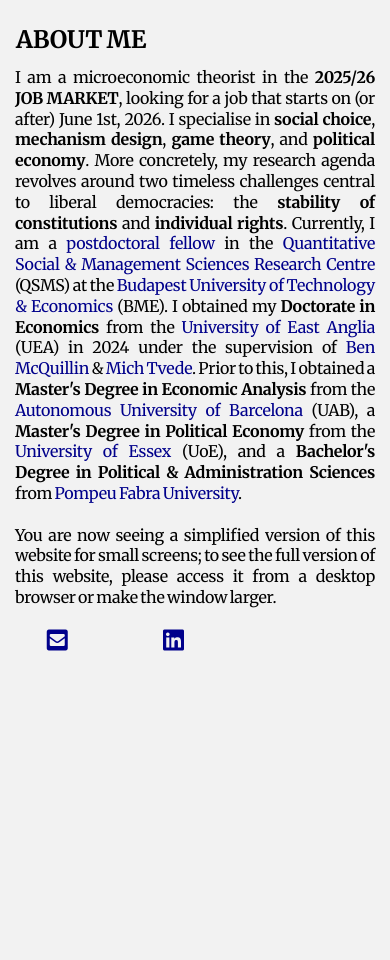
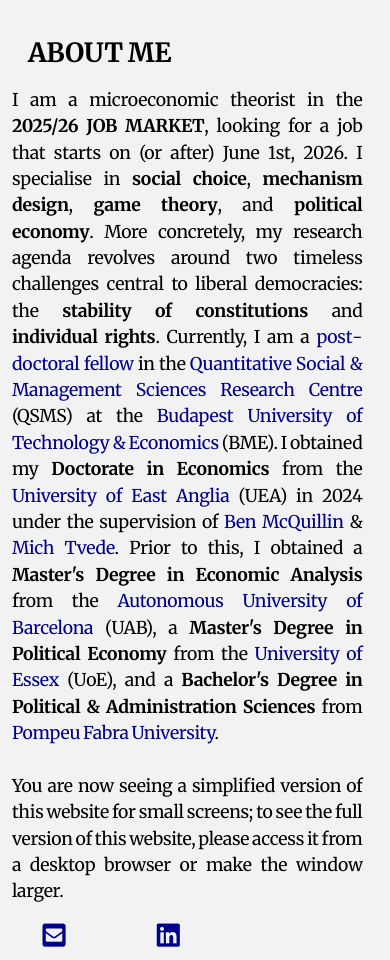
Before and after one commit to HectorHermidaRivera/hectorhermidarivera.github.io, a Jekyll site: the page built from index.md, in a window 390 px wide. Built offline with Jekyll 4.4.1, drawn with Linux system fonts in a browser that asks for light colours; a style sheet for code colours, icons or effects is not loaded; before the commit the page ends 900 px from its top, so only the background shows below that.

Commit message:
Update default.html

```diff
--- a/_layouts/default.html
+++ b/_layouts/default.html
@@ -16,44 +16,6 @@
         integrity="sha384‑PLACEHOLDER"
         crossorigin="anonymous">
   <link rel="stylesheet" href="/assets/css/style.css">
-
-  <style>
-    /* --- MOBILE FIX --- */
-    @media (max-width: 768px) {
-      .sidebar { display: none !important; }
-      .content > *:not(.mobile-only) { display: none; }
-
-      .mobile-only {
-        display: block !important;
-        width: 100% !important;
-        padding: 0 !important;
-        margin: 0 !important;
-        box-sizing: border-box;
-      }
-
-      .content { margin: 0 !important; padding: 0 !important; font-size: 1em; }
-      .main-name { font-size: 2em !important; padding-left: 0 !important; }
-
-      #about-me .mobile-intro {
-        padding: 0 15px;
-        margin: 0;
-        text-align: justify;
-        line-height: 1.3;
-      }
-
-      #about-me .icon-row {
-        display: flex !important;
-        flex-wrap: nowrap;
-        justify-content: space-between;
-        margin: 20px 0;
-        padding: 0 15px;
-        width: 100%;
-      }
-
-      #about-me .icon-row a { flex: 0 1 auto; text-align: center; transition: none; }
-      #about-me .icon-row a:hover { transform: none !important; }
-    }
-  </style>
 </head>
 
 <body>
```
